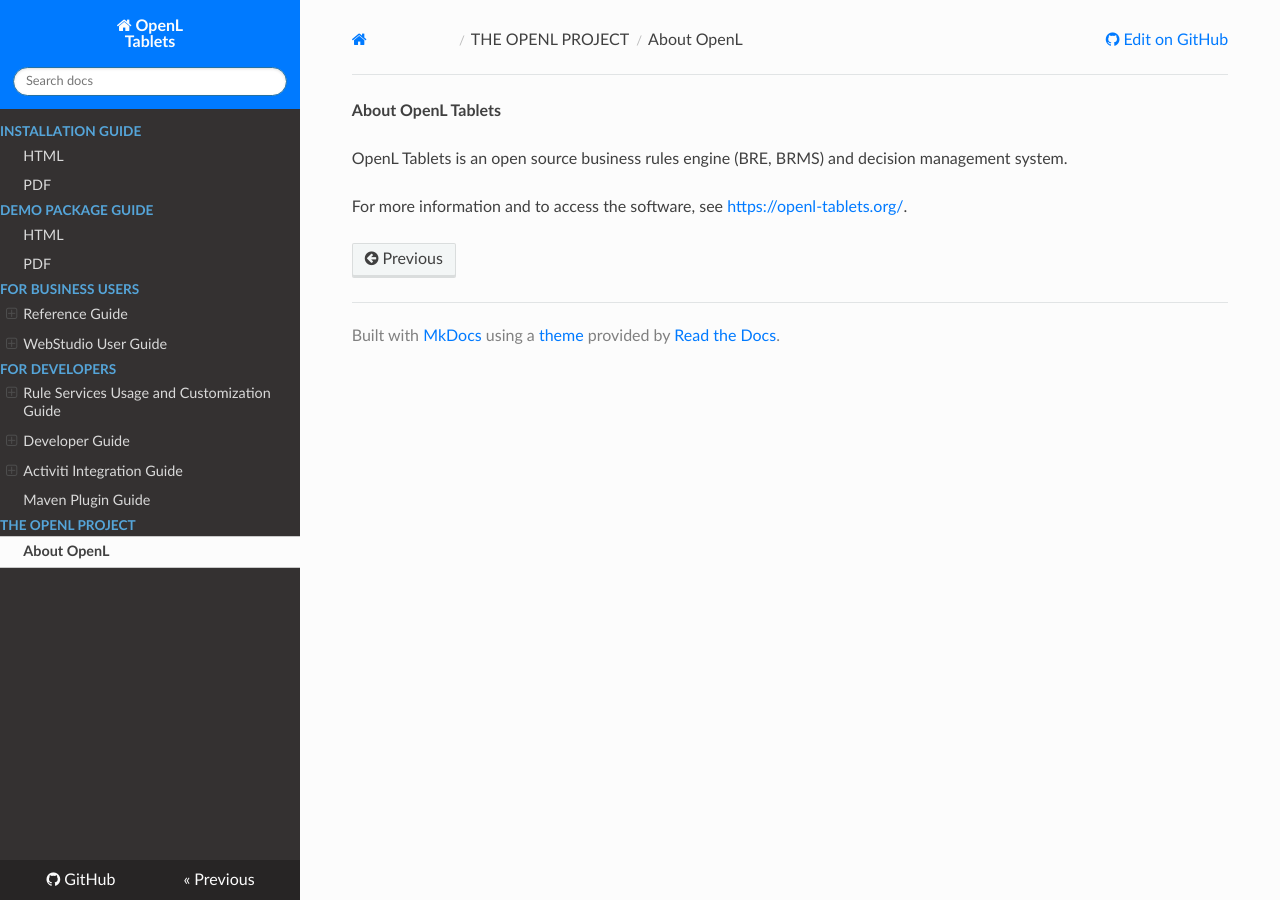
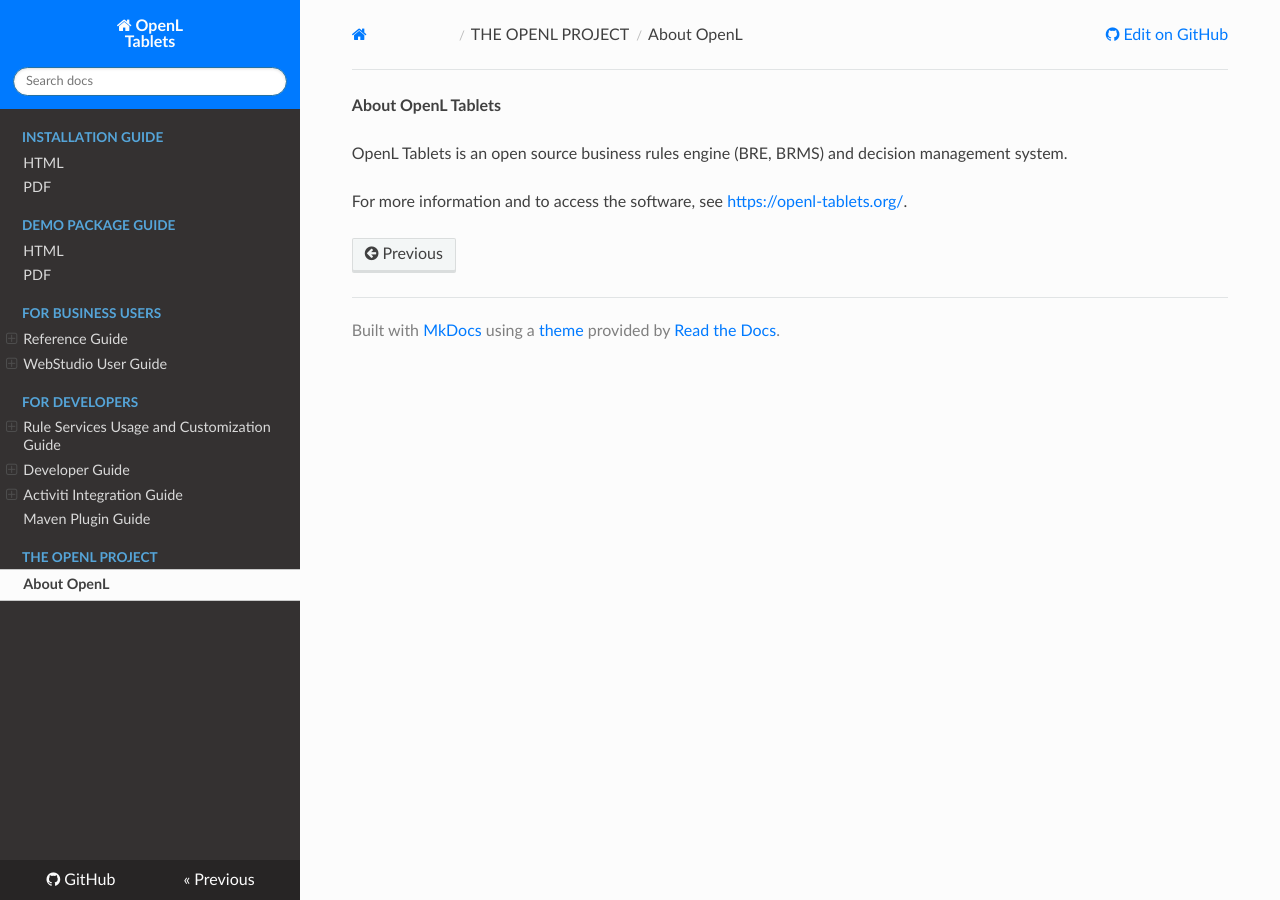
Before and after one commit to agradus/OpenLdocs, an MkDocs documentation site: the page built from docs/about.md, in a window 1280 px wide. Built offline with MkDocs 1.6.1, drawn with Linux system fonts in a browser that asks for light colours; nearby versions of some CDN libraries.

Commit message:
Update extra.css

```diff
--- a/docs/css/extra.css
+++ b/docs/css/extra.css
@@ -6,15 +6,9 @@
 
 /* set vertical spacing in left nav */
 
-.wy-menu-vertical header, .wy-menu-vertical p.caption {
-  margin: 0;
-  height: 20px;
-  line-height: 20px;
-  padding: 0px;
-}
-
 li{
-  margin: 0;
+  margin-top: -5px;
+  margin-bottom: -5px;
 }
 
 li.toctree-11{
```
